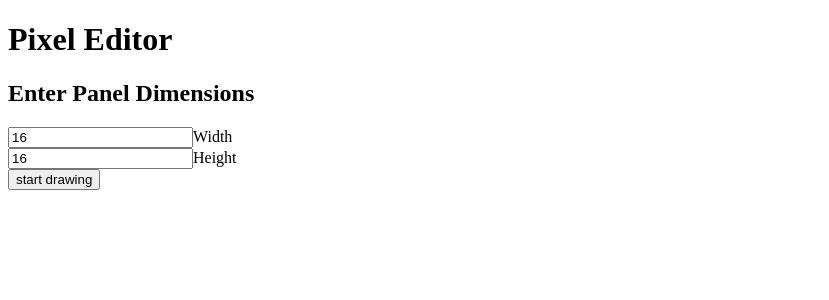
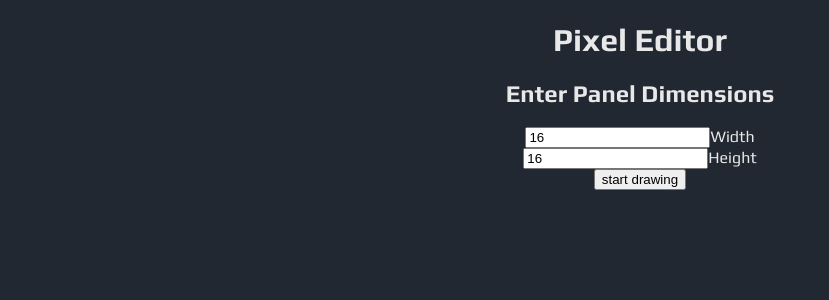
Before and after one commit to timlangner/pixels, a React (Create React App) app: page / in a window 1280 px wide. Shown: the top 300 px of the page, without its empty margins (0-829 px from the left). Built offline with nearby package versions, Linux system fonts and the light colour scheme.

Commit message:
:lipstick: Add basic styling

```diff
--- a/src/components/App.scss
+++ b/src/components/App.scss
@@ -0,0 +1,19 @@
+@import "properties.scss";
+@import url("https://fonts.googleapis.com/css2?family=Play:wght@400;700&display=swap");
+
+body,
+html {
+  margin: 0;
+  padding: 0;
+}
+
+body {
+  background: $black;
+  color: $white;
+  display: flex;
+  justify-content: center;
+  align-items: center;
+  font-family: "Play", sans-serif;
+  text-align: center;
+  min-width: fit-content;
+}
--- /dev/null
+++ b/src/index.scss
@@ -0,0 +1,13 @@
+body {
+  margin: 0;
+  font-family: -apple-system, BlinkMacSystemFont, 'Segoe UI', 'Roboto', 'Oxygen',
+  'Ubuntu', 'Cantarell', 'Fira Sans', 'Droid Sans', 'Helvetica Neue',
+  sans-serif;
+  -webkit-font-smoothing: antialiased;
+  -moz-osx-font-smoothing: grayscale;
+}
+
+code {
+  font-family: source-code-pro, Menlo, Monaco, Consolas, 'Courier New',
+  monospace;
+}
```
